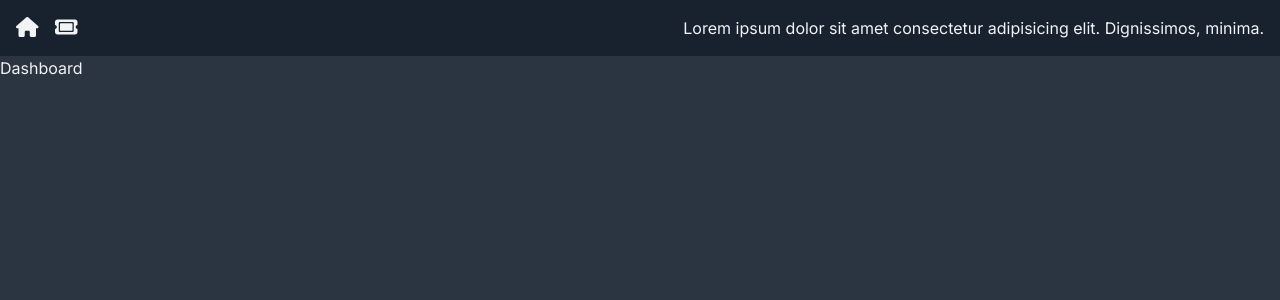
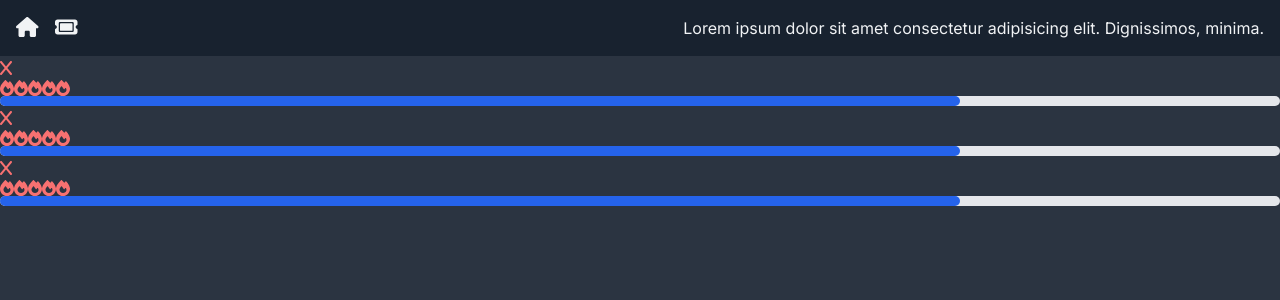
Before and after one commit to Alca0004/ticketing-app, a Next.js app: page / in a window 1280 px wide. Shown: the top 300 px of the page. Built offline with nearby package versions, Linux system fonts and the light colour scheme.

Commit message:
Set up DeleteBlock PriorityDisplay ProgressDisplay

```diff
--- a/app/(components)/DeleteBlock.jsx
+++ b/app/(components)/DeleteBlock.jsx
@@ -1,8 +1,10 @@
-const { FontAwesomeIcon } = require("@fortawesome/react-fontawesome")
+import { faX } from "@fortawesome/free-solid-svg-icons"
+import { FontAwesomeIcon } from "@fortawesome/react-fontawesome"
+
 
 const DeleteBlock = () => {
     return (
-        <FontAwesomeIcon />
+        <FontAwesomeIcon icon={faX} className="text-red-400 hover:cursor-pointer hover:text-red-200" />
     )
 }
 
--- /dev/null
+++ b/app/(components)/PriorityDisplay.jsx
@@ -0,0 +1,16 @@
+import { faFire } from "@fortawesome/free-solid-svg-icons"
+import { FontAwesomeIcon } from "@fortawesome/react-fontawesome"
+
+const PriorityDisplay = () => {
+    return (
+        <div className="flex justify-start align-baseline">
+            <FontAwesomeIcon icon={faFire} className="text-red-400" />
+            <FontAwesomeIcon icon={faFire} className="text-red-400" />
+            <FontAwesomeIcon icon={faFire} className="text-red-400" />
+            <FontAwesomeIcon icon={faFire} className="text-red-400" />
+            <FontAwesomeIcon icon={faFire} className="text-red-400" />
+        </div >
+    )
+}
+
+export default PriorityDisplay
--- /dev/null
+++ b/app/(components)/ProgressDisplay.jsx
@@ -0,0 +1,11 @@
+
+const ProgressDisplay = () => {
+    return (
+        <div className="w-full bg-gray-200 rounded-full h-2.5 ">
+            <div className="bg-blue-600 h-2.5 rounded-full" style={{ width: "75%" }}>
+            </div>
+        </div>
+    )
+}
+
+export default ProgressDisplay
--- /dev/null
+++ b/app/(components)/StatusDisplay.jsx
@@ -0,0 +1,7 @@
+const StatusDisplay = () => {
+    return (
+        <span></span>
+    )
+}
+
+export default StatusDisplay
--- /dev/null
+++ b/app/(components)/TicketCard.jsx
@@ -0,0 +1,14 @@
+import DeleteBlock from "./DeleteBlock"
+import PriorityDisplay from "./PriorityDisplay"
+import ProgressDisplay from "./ProgressDisplay"
+
+const TicketCard = () => {
+    return (
+        <div><DeleteBlock />
+            <PriorityDisplay />
+            <ProgressDisplay />
+        </div>
+    )
+}
+
+export default TicketCard
--- a/app/page.jsx
+++ b/app/page.jsx
@@ -1,7 +1,10 @@
-import React from 'react';
+import TicketCard from './(components)/TicketCard';
 
 const Dashboard = () => {
-  return <div>Dashboard</div>;
+  return <div><TicketCard />
+    <TicketCard />
+    <TicketCard />
+  </div>;
 };
 
 export default Dashboard;
```
